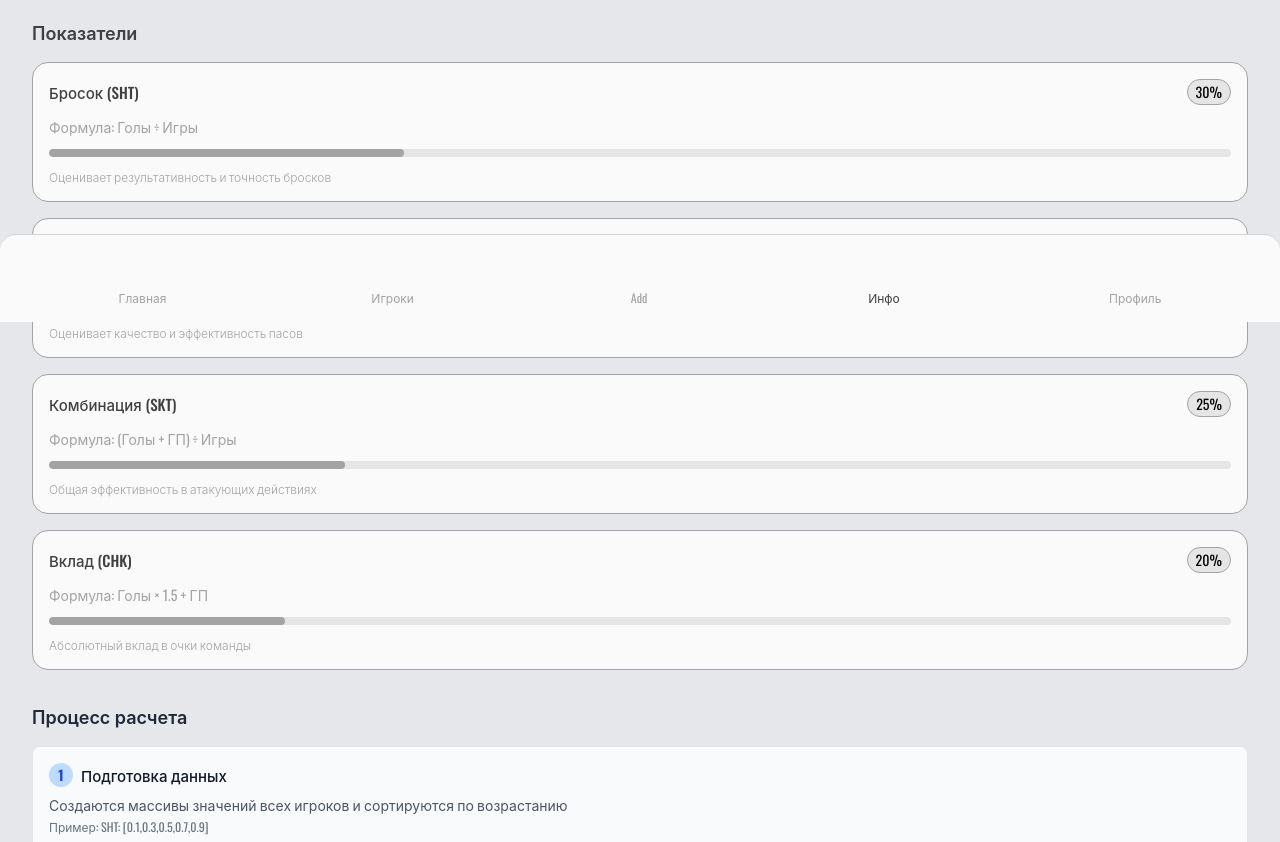
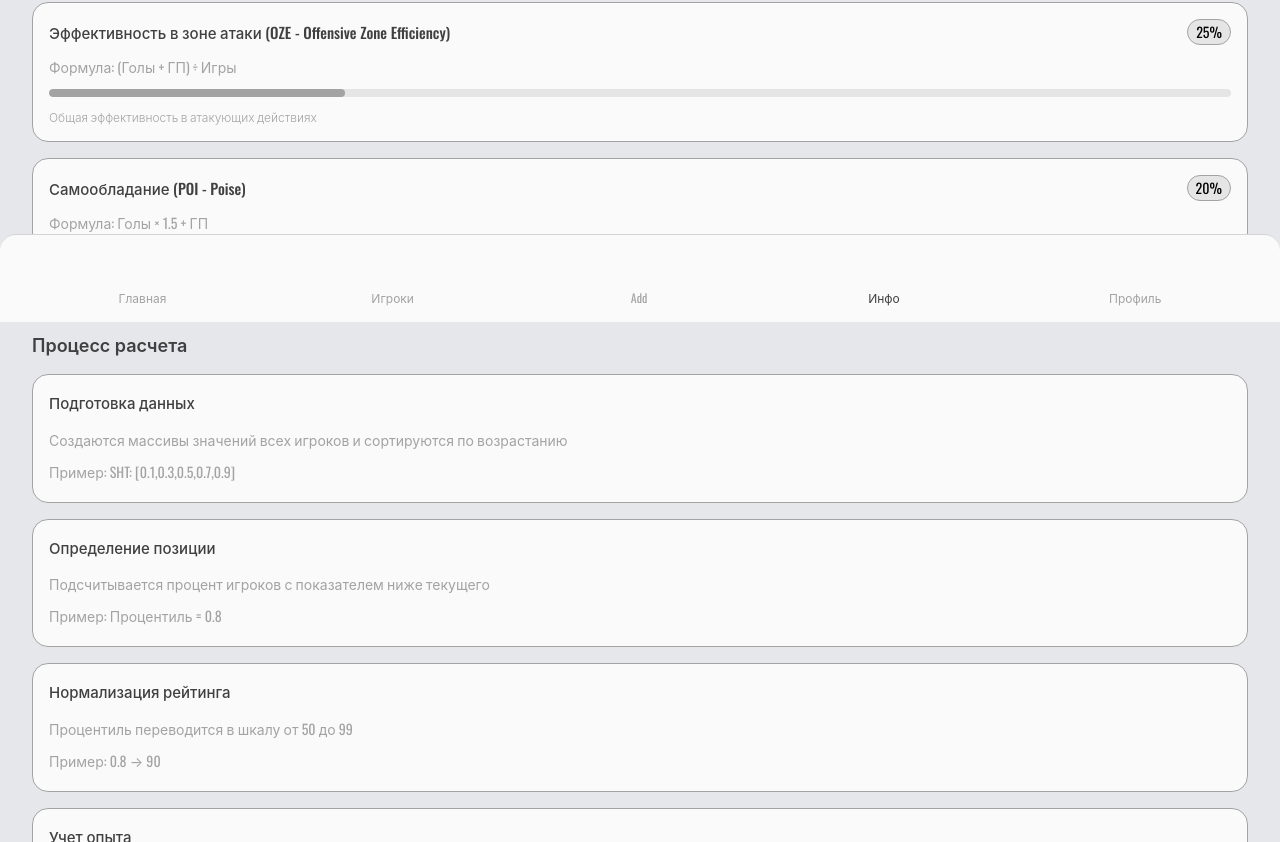
Before and after one commit to chrpnn/ice-score-bb, a Vue app: page /about in a window 1280 px wide. Shown: the part 478-1320 px from the top of the page. Built offline with nearby package versions, Linux system fonts and the light colour scheme; no server answers; some icons are missing.

Commit message:
refactor: rating

```diff
--- a/src/components/TheCard.vue
+++ b/src/components/TheCard.vue
@@ -36,9 +36,9 @@
 
         <!-- Team logo mock -->
         <div
-          class="absolute -top-5 right-0 w-14 h-10 p-2 bg-white rounded-l-2xl flex items-center justify-center font-bold"
+          class="absolute -top-5 right-0 w-14 h-10 p-4 bg-white rounded-l-2xl flex items-center justify-center font-bold"
         >
-          <img src="../assets/images/Philadelphia.svg" alt="" />
+          <img src="../assets/images/NHL.svg" alt="" />
         </div>
       </div>
 
@@ -116,8 +116,8 @@ const ratings = computed(() => calculateRatings(props.player, allPlayers.value))
 
 const stats = computed(() => [
   { label: 'SKT', value: ratings.value.SKT },
-  { label: 'SHT', value: ratings.value.SHT },
-  { label: 'HND', value: ratings.value.HND },
-  { label: 'CHK', value: ratings.value.CHK },
+  { label: 'PAS', value: ratings.value.SHT },
+  { label: 'OZE', value: ratings.value.HND },
+  { label: 'POI', value: ratings.value.CHK },
 ])
 </script>
--- a/src/components/rating-help/RatingsCalculation.vue
+++ b/src/components/rating-help/RatingsCalculation.vue
@@ -1,21 +1,18 @@
 <template>
   <div class="space-y-4">
-      <h2 class="text-lg font-semibold text-gray-800">Процесс расчета</h2>
+    <h2 class="text-lg font-semibold text-(--vt-c-text-dark-1)">Процесс расчета</h2>
     <div
       v-for="(step, index) in calculationSteps"
       :key="index"
-        class="p-4 border border-gray-200 rounded-lg bg-gray-50"
+      class="p-4 border border-(--vt-c-divider-light-2) rounded-2xl bg-(--color-background) flex flex-col gap-2"
     >
       <div class="flex items-center mb-2">
-          <div
-            class="w-6 h-6 bg-blue-200 text-blue-700 flex items-center justify-center rounded-full mr-2 font-bold text-sm"
-          >
-            {{ index + 1 }}
+        <h3 class="font-medium text-(--vt-c-text-dark-1)">{{ step.title }}</h3>
       </div>
-          <h3 class="font-medium text-gray-900">{{ step.title }}</h3>
-        </div>
-        <p class="text-gray-600 text-sm">{{ step.description }}</p>
-        <p v-if="step.example" class="text-gray-500 text-xs mt-1">Пример: {{ step.example }}</p>
+      <p class="text-(--vt-c-text-light-2) text-sm mb-1">{{ step.description }}</p>
+      <p v-if="step.example" class="text-(--vt-c-text-light-2) text-sm mb-1">
+        Пример: {{ step.example }}
+      </p>
     </div>
   </div>
 </template>
@@ -45,7 +42,7 @@ const calculationSteps = [
   {
     title: 'Общий рейтинг',
     description: 'OVR = средневзвешенное всех показателей',
-      example: 'SHT×30% + HND×25% + ...',
+    example: 'SHT×30% + PAS×25% + ...',
   },
 ]
 </script>
--- a/src/components/rating-help/RatingsMetrics.vue
+++ b/src/components/rating-help/RatingsMetrics.vue
@@ -33,35 +33,35 @@
 const metrics = [
   {
     id: 1,
-    abbr: 'SHT',
-    name: 'Бросок',
+    abbr: 'SHT - Shooting',
+    name: 'Точность броска',
     formula: 'Голы ÷ Игры',
     weight: 30,
     description: 'Оценивает результативность и точность бросков',
   },
   {
     id: 2,
-    abbr: 'HND',
-    name: 'Передача',
+    abbr: 'PAS - Passing',
+    name: 'Точность паса',
     formula: 'Голевые передачи ÷ Игры',
     weight: 25,
     description: 'Оценивает качество и эффективность пасов',
   },
   {
     id: 3,
-    abbr: 'SKT',
-    name: 'Комбинация',
+    abbr: 'OZE - Offensive Zone Efficiency',
+    name: 'Эффективность в зоне атаки',
     formula: '(Голы + ГП) ÷ Игры',
     weight: 25,
     description: 'Общая эффективность в атакующих действиях',
   },
   {
     id: 4,
-    abbr: 'CHK',
-    name: 'Вклад',
+    abbr: 'POI - Poise',
+    name: 'Самообладание',
     formula: 'Голы × 1.5 + ГП',
     weight: 20,
-    description: 'Абсолютный вклад в очки команды',
+    description: 'Вклад в итоговый результат команды',
   },
 ]
 </script>
--- a/src/views/AboutView.vue
+++ b/src/views/AboutView.vue
@@ -1,21 +1,21 @@
 <template>
   <div class="min-h-[calc(100vh-5.5rem)] space-y-8 p-8 gap-8 bg-gray-200">
     <RatingsHeader />
-    <RatingsPrinciples />
+    <!-- <RatingsPrinciples /> -->
     <RatingsMetrics />
     <RatingsCalculation />
 
-    <RatingsFeatures />
+    <!-- <RatingsFeatures /> -->
   </div>
 </template>
 
 <script setup>
 import RatingsHeader from '../components/rating-help/RatingsHeader.vue'
-import RatingsPrinciples from '../components/rating-help/RatingsPrinciples.vue'
+// import RatingsPrinciples from '../components/rating-help/RatingsPrinciples.vue'
 import RatingsMetrics from '../components/rating-help/RatingsMetrics.vue'
 import RatingsCalculation from '../components/rating-help/RatingsCalculation.vue'
 
-import RatingsFeatures from '@/components/rating-help/RatingsFeatures.vue'
+// import RatingsFeatures from '@/components/rating-help/RatingsFeatures.vue'
 </script>
 
 <style scoped></style>
--- a/src/views/AddResultView.vue
+++ b/src/views/AddResultView.vue
@@ -34,9 +34,11 @@
 
       <button
   @click="addResult"
-        class="w-full bg-(--color-background-mute) text-(--vt-c-white) py-3 rounded-2xl"
+  class="w-full bg-(--color-background-mute) text-(--vt-c-white) py-3 rounded-2xl flex items-center justify-center gap-2"
+  :disabled="loading"
 >
-        Сохранить результат
+  <span v-if="loading" class="inline-block w-5 h-5 border-2 border-white border-t-transparent rounded-full animate-spin"></span>
+  <span>{{ loading ? 'Сохранение...' : 'Сохранить результат' }}</span>
 </button>
     </div>
 
@@ -112,9 +114,13 @@ const loadStats = async () => {
   console.log('Results:', results.value)
 }
 
+const loading = ref(false)
+
 const addResult = async () => {
   if (goals.value === null || assists.value === null || !gameDay.value) return
 
+  loading.value = true
+  try {
     const newStat = await addStat({
       tg_id: user.tg_id,
       name: user.name,
@@ -130,6 +136,9 @@ const addResult = async () => {
     goals.value = null
     assists.value = null
     gameDay.value = ''
+  } finally {
+    loading.value = false
+  }
 }
 
 const removeResult = async (id) => {
@@ -138,4 +147,6 @@ const removeResult = async (id) => {
 }
 
 onMounted(loadStats)
+
+
 </script>
--- a/src/views/ProfileView.vue
+++ b/src/views/ProfileView.vue
@@ -147,7 +147,7 @@ const saveProfile = async () => {
     })
 
     console.log('Профиль сохранён:', result)
-    successMessage.value = 'Профиль успешно сохранён!'
+    // successMessage.value = 'Профиль успешно сохранён!'
 
     // Скрываем сообщение через 3 секунды
     setTimeout(() => {
```
Also changed, not shown: src/assets/images/NHL.png (added), src/assets/images/NHL.svg (added). Lines whose indentation alone changed are shown as unchanged.
